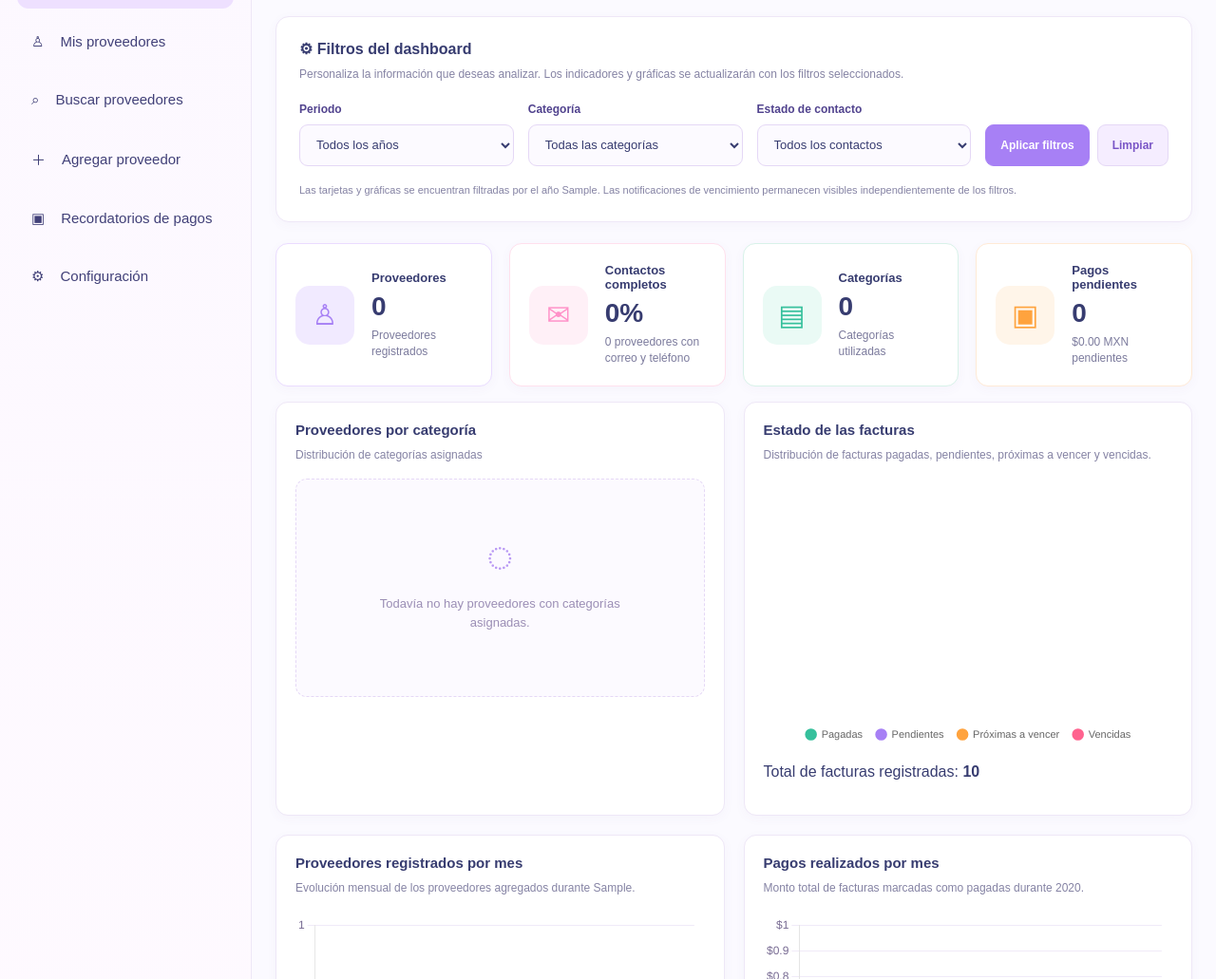
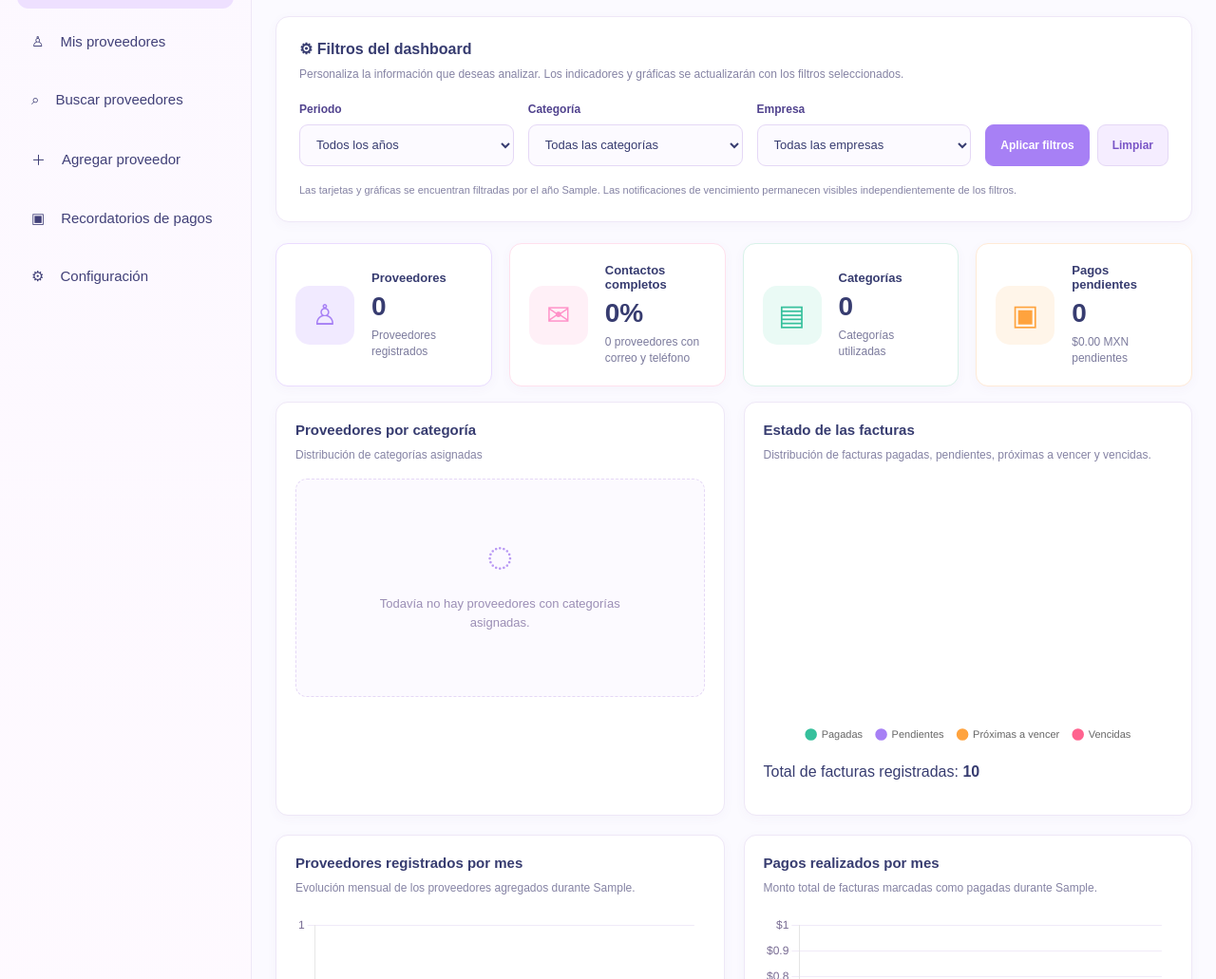
Before and after one commit to ValeriaJosselyn/Sistema-Proveedores-Flask, a Flask app: template templates/panel.html in a window 1280 px wide. Shown: the part 168-1199 px from the top of the page at 95% size. Run offline with Flask 3, Linux system fonts and the light colour scheme; the template is opened without the code that fills it: most values are stand-ins (such as "Sample title", 1, 10 or a date in 2020); some libraries are stand-ins or nearby versions.

Commit message:
Implementar filtro por empresa en dashboard

```diff
--- a/app.py
+++ b/app.py
@@ -170,8 +170,10 @@ def validar_login():
 
 
 
+
 # ==========================================
 # PANEL PRINCIPAL CON 3 SEGMENTADORES
+# PERIODO, CATEGORÍA Y EMPRESA
 # ==========================================
 
 @app.route("/panel")
@@ -182,18 +184,18 @@ def panel():
     hoy = date.today()
     limite_proximo = hoy + timedelta(days=7)
 
-    # --------------------------------------
-    # FILTROS RECIBIDOS DESDE EL DASHBOARD
-    # --------------------------------------
-
-    anio_solicitado = request.args.get("periodo", "todos").strip()
-    categoria_solicitada = request.args.get("categoria", "todas").strip()
-    contacto_solicitado = request.args.get("contacto", "todos").strip()
-
-    if contacto_solicitado not in (
-        "todos", "completo", "parcial", "sin"
-    ):
-        contacto_solicitado = "todos"
+    # FILTROS DEL DASHBOARD
+    anio_solicitado = request.args.get(
+        "periodo", "todos"
+    ).strip()
+
+    categoria_solicitada = request.args.get(
+        "categoria", "todas"
+    ).strip()
+
+    empresa_solicitada = request.args.get(
+        "empresa", "todas"
+    ).strip()
 
     try:
         with conectar_bd() as conexion:
@@ -201,9 +203,9 @@ def panel():
                 cursor_factory=RealDictCursor
             ) as cursor:
 
-                # --------------------------------------
-                # OPCIONES REALES PARA LOS SEGMENTADORES
-                # --------------------------------------
+                # ==================================
+                # CATEGORÍAS DISPONIBLES
+                # ==================================
 
                 cursor.execute("""
                     SELECT c.id, c.nombre
@@ -214,33 +216,91 @@ def panel():
                 categorias_disponibles = cursor.fetchall()
 
                 ids_categorias = {
-                    str(c["id"]) for c in categorias_disponibles
+                    str(c["id"])
+                    for c in categorias_disponibles
                 }
 
                 if categoria_solicitada not in ids_categorias:
                     categoria_solicitada = "todas"
+
+                # ==================================
+                # EMPRESAS DISPONIBLES
+                # ==================================
+
+                cursor.execute("""
+                    SELECT DISTINCT ON (
+                        LOWER(BTRIM(nombre_empresa))
+                    )
+                        BTRIM(nombre_empresa) AS nombre_empresa
+
+                    FROM public.proveedor
+
+                    WHERE id_usuario = %s
+                      AND NULLIF(
+                          BTRIM(nombre_empresa), ''
+                      ) IS NOT NULL
+
+                    ORDER BY
+                        LOWER(BTRIM(nombre_empresa)),
+                        BTRIM(nombre_empresa)
+                """, (id_admin,))
+
+                empresas_disponibles = sorted(
+                    [
+                        fila["nombre_empresa"]
+                        for fila in cursor.fetchall()
+                    ],
+                    key=str.casefold
+                )
+
+                # Validar que la empresa exista
+                empresas_validas = {
+                    empresa.casefold(): empresa
+                    for empresa in empresas_disponibles
+                }
+
+                if empresa_solicitada != "todas":
+                    empresa_solicitada = (
+                        empresas_validas.get(
+                            empresa_solicitada.casefold(),
+                            "todas"
+                        )
+                    )
+
+                # ==================================
+                # PERIODOS DISPONIBLES
+                # ==================================
 
                 cursor.execute("""
                     SELECT DISTINCT anio
                     FROM (
                         SELECT
-                            EXTRACT(YEAR FROM p.fecha_registro)::int
-                            AS anio
+                            EXTRACT(
+                                YEAR FROM p.fecha_registro
+                            )::int AS anio
+
                         FROM public.proveedor p
+
                         WHERE p.id_usuario = %s
                           AND p.fecha_registro IS NOT NULL
 
                         UNION
 
                         SELECT
-                            EXTRACT(YEAR FROM r.fecha_pago)::int
-                            AS anio
+                            EXTRACT(
+                                YEAR FROM r.fecha_pago
+                            )::int AS anio
+
                         FROM public.recordatorios_pago r
+
                         INNER JOIN public.proveedor p
                             ON p.id = r.id_proveedor
+
                         WHERE p.id_usuario = %s
                           AND r.fecha_pago IS NOT NULL
+
                     ) AS periodos
+
                     WHERE anio IS NOT NULL
                     ORDER BY anio DESC
                 """, (id_admin, id_admin))
@@ -251,45 +311,50 @@ def panel():
                 ]
 
                 if hoy.year not in anios_disponibles:
-                    anios_disponibles.insert(0, hoy.year)
+                    anios_disponibles.append(hoy.year)
 
                 anios_disponibles = sorted(
                     set(anios_disponibles),
                     reverse=True
                 )
 
-                if (
-                    anio_solicitado != "todos"
-                    and (
+                if anio_solicitado != "todos":
+                    if (
                         not anio_solicitado.isdigit()
                         or int(anio_solicitado)
                         not in anios_disponibles
-                    )
-                ):
-                    anio_solicitado = "todos"
-
-                # Si no hay un año seleccionado,
-                # las gráficas mensuales mostrarán el actual.
+                    ):
+                        anio_solicitado = "todos"
+
                 anio_graficas = (
                     int(anio_solicitado)
                     if anio_solicitado != "todos"
                     else hoy.year
                 )
 
-                # --------------------------------------
-                # CONSTRUIR FILTROS SEGUROS PARA SQL
-                # --------------------------------------
+                # ==================================
+                # CONSTRUIR FILTROS SQL
+                # ==================================
 
                 condiciones = ["p.id_usuario = %s"]
                 parametros = [id_admin]
 
+                # Filtro por periodo
                 if anio_solicitado != "todos":
+
                     condiciones.append("""
-                        EXTRACT(YEAR FROM p.fecha_registro)::int = %s
+                        EXTRACT(
+                            YEAR FROM p.fecha_registro
+                        )::int = %s
                     """)
-                    parametros.append(int(anio_solicitado))
-
+
+                    parametros.append(
+                        int(anio_solicitado)
+                    )
+
+                # Filtro por categoría
                 if categoria_solicitada != "todas":
+
                     condiciones.append("""
                         EXISTS (
                             SELECT 1
@@ -298,7 +363,30 @@ def panel():
                               AND pc_filtro.id_categoria = %s
                         )
                     """)
-                    parametros.append(int(categoria_solicitada))
+
+                    parametros.append(
+                        int(categoria_solicitada)
+                    )
+
+                # NUEVO FILTRO POR EMPRESA
+                if empresa_solicitada != "todas":
+
+                    condiciones.append("""
+                        LOWER(BTRIM(p.nombre_empresa))
+                        = LOWER(%s)
+                    """)
+
+                    parametros.append(
+                        empresa_solicitada
+                    )
+
+                filtro_sql = " AND ".join(condiciones)
+                parametros = tuple(parametros)
+
+                # ==================================
+                # CALIDAD DE DATOS DE CONTACTO
+                # SE CONSERVA EL KPI EXISTENTE
+                # ==================================
 
                 tiene_correo = """
                     NULLIF(BTRIM(p.correo), '') IS NOT NULL
@@ -308,27 +396,9 @@ def panel():
                     NULLIF(BTRIM(p.telefono), '') IS NOT NULL
                 """
 
-                if contacto_solicitado == "completo":
-                    condiciones.append(
-                        f"({tiene_correo} AND {tiene_telefono})"
-                    )
-
-                elif contacto_solicitado == "parcial":
-                    condiciones.append(
-                        f"(({tiene_correo}) <> ({tiene_telefono}))"
-                    )
-
-                elif contacto_solicitado == "sin":
-                    condiciones.append(
-                        f"(NOT ({tiene_correo}) AND NOT ({tiene_telefono}))"
-                    )
-
-                filtro_sql = " AND ".join(condiciones)
-                parametros = tuple(parametros)
-
-                # --------------------------------------
+                # ==================================
                 # INDICADORES DE PROVEEDORES
-                # --------------------------------------
+                # ==================================
 
                 cursor.execute(f"""
                     SELECT
@@ -363,9 +433,9 @@ def panel():
 
                 indicadores = dict(cursor.fetchone())
 
-                # --------------------------------------
+                # ==================================
                 # PROVEEDORES RECIENTES
-                # --------------------------------------
+                # ==================================
 
                 cursor.execute(f"""
                     SELECT
@@ -375,17 +445,20 @@ def panel():
                         p.descripcion,
                         p.correo,
                         p.telefono
+
                     FROM public.proveedor p
+
                     WHERE {filtro_sql}
+
                     ORDER BY p.id DESC
                     LIMIT 5
                 """, parametros)
 
                 proveedores_recientes = cursor.fetchall()
 
-                # --------------------------------------
+                # ==================================
                 # PROVEEDORES POR CATEGORÍA
-                # --------------------------------------
+                # ==================================
 
                 cursor.execute(f"""
                     WITH proveedores_filtrados AS (
@@ -393,41 +466,53 @@ def panel():
                         FROM public.proveedor p
                         WHERE {filtro_sql}
                     )
+
                     SELECT
                         c.nombre AS categoria,
                         COUNT(DISTINCT pf.id) AS total
+
                     FROM proveedores_filtrados pf
+
                     INNER JOIN public.proveedor_categoria pc
                         ON pc.id_proveedor = pf.id
+
                     INNER JOIN public.categorias c
                         ON c.id = pc.id_categoria
+
                     GROUP BY c.id, c.nombre
                     ORDER BY total DESC, c.nombre ASC
                 """, parametros)
 
                 resultados_categorias = cursor.fetchall()
 
-                # --------------------------------------
-                # PAGOS PENDIENTES DE LOS PROVEEDORES
-                # QUE CUMPLEN LOS FILTROS
-                # --------------------------------------
+                # ==================================
+                # INDICADORES DE PAGOS PENDIENTES
+                # ==================================
 
                 cursor.execute(f"""
                     SELECT
                         COUNT(*) AS total_pagos_pendientes,
-                        COALESCE(SUM(r.monto), 0) AS monto_pendiente
+
+                        COALESCE(
+                            SUM(r.monto), 0
+                        ) AS monto_pendiente
+
                     FROM public.recordatorios_pago r
+
                     INNER JOIN public.proveedor p
                         ON p.id = r.id_proveedor
+
                     WHERE {filtro_sql}
                       AND r.pagado = FALSE
                 """, parametros)
 
-                indicadores_pagos = dict(cursor.fetchone())
-
-                # --------------------------------------
+                indicadores_pagos = dict(
+                    cursor.fetchone()
+                )
+
+                # ==================================
                 # TABLA DE PAGOS PENDIENTES
-                # --------------------------------------
+                # ==================================
 
                 cursor.execute(f"""
                     SELECT
@@ -436,24 +521,28 @@ def panel():
                         r.monto,
                         r.fecha_vencimiento,
                         p.nombre_proveedor
+
                     FROM public.recordatorios_pago r
+
                     INNER JOIN public.proveedor p
                         ON p.id = r.id_proveedor
+
                     WHERE {filtro_sql}
                       AND r.pagado = FALSE
+
                     ORDER BY
                         r.fecha_vencimiento ASC,
                         r.id ASC
+
                     LIMIT 5
                 """, parametros)
 
                 pagos_proximos = cursor.fetchall()
 
-                # --------------------------------------
+                # ==================================
                 # CAMPANITA DE NOTIFICACIONES
-                # NO SE FILTRA: SE CONSERVAN TODAS
-                # LAS ALERTAS DEL ADMINISTRADOR
-                # --------------------------------------
+                # NO SE FILTRA POR EMPRESA
+                # ==================================
 
                 cursor.execute("""
                     SELECT
@@ -462,13 +551,17 @@ def panel():
                         r.monto,
                         r.fecha_vencimiento,
                         p.nombre_proveedor
+
                     FROM public.recordatorios_pago r
+
                     INNER JOIN public.proveedor p
                         ON p.id = r.id_proveedor
+
                     WHERE p.id_usuario = %s
                       AND r.pagado = FALSE
                       AND r.fecha_vencimiento
                           <= CURRENT_DATE + INTERVAL '7 days'
+
                     ORDER BY
                         r.fecha_vencimiento ASC,
                         r.id ASC
@@ -476,10 +569,9 @@ def panel():
 
                 notificaciones_pago = cursor.fetchall()
 
-
-                # --------------------------------------
+                # ==================================
                 # GRÁFICA: ESTADO DE LAS FACTURAS
-                # --------------------------------------
+                # ==================================
 
                 cursor.execute(f"""
                     SELECT
@@ -506,63 +598,77 @@ def panel():
                         ) AS vencidas
 
                     FROM public.recordatorios_pago r
+
                     INNER JOIN public.proveedor p
                         ON p.id = r.id_proveedor
+
                     WHERE {filtro_sql}
                 """, parametros)
 
-                estados_facturas = dict(cursor.fetchone())
-
-
-                # --------------------------------------
+                estados_facturas = dict(
+                    cursor.fetchone()
+                )
+
+                # ==================================
                 # GRÁFICA: PROVEEDORES POR MES
-                # --------------------------------------
+                # ==================================
 
                 cursor.execute(f"""
                     SELECT
                         EXTRACT(
                             MONTH FROM p.fecha_registro
                         )::int AS mes,
+
                         COUNT(*)::int AS total
+
                     FROM public.proveedor p
+
                     WHERE {filtro_sql}
                       AND EXTRACT(
                           YEAR FROM p.fecha_registro
                       )::int = %s
+
                     GROUP BY mes
                     ORDER BY mes
                 """, parametros + (anio_graficas,))
 
                 registros_mensuales = cursor.fetchall()
 
-                # --------------------------------------
+                # ==================================
                 # GRÁFICA: PAGOS REALIZADOS POR MES
-                # --------------------------------------
+                # ==================================
 
                 cursor.execute(f"""
                     SELECT
                         EXTRACT(
                             MONTH FROM r.fecha_pago
                         )::int AS mes,
-                        COALESCE(SUM(r.monto), 0) AS total
+
+                        COALESCE(
+                            SUM(r.monto), 0
+                        ) AS total
+
                     FROM public.recordatorios_pago r
+
                     INNER JOIN public.proveedor p
                         ON p.id = r.id_proveedor
+
                     WHERE {filtro_sql}
                       AND r.pagado = TRUE
                       AND r.fecha_pago IS NOT NULL
                       AND EXTRACT(
                           YEAR FROM r.fecha_pago
                       )::int = %s
+
                     GROUP BY mes
                     ORDER BY mes
                 """, parametros + (anio_graficas,))
 
                 pagos_mensuales = cursor.fetchall()
 
-        # --------------------------------------
+        # ==================================
         # PREPARAR DATOS PARA CHART.JS
-        # --------------------------------------
+        # ==================================
 
         nombres_categorias = [
             fila["categoria"]
@@ -576,7 +682,9 @@ def panel():
 
         total_categorias = len(nombres_categorias)
 
-        total = int(indicadores["total_proveedores"])
+        total = int(
+            indicadores["total_proveedores"]
+        )
 
         porcentaje_contacto = (
             round(
@@ -593,15 +701,21 @@ def panel():
 
         for fila in registros_mensuales:
             mes = int(fila["mes"])
-            proveedores_por_mes[mes - 1] = int(fila["total"])
+
+            proveedores_por_mes[mes - 1] = int(
+                fila["total"]
+            )
 
         for fila in pagos_mensuales:
             mes = int(fila["mes"])
-            pagos_por_mes[mes - 1] = float(fila["total"])
-
-        # --------------------------------------
-        # CLASIFICACIÓN DE FACTURAS
-        # --------------------------------------
+
+            pagos_por_mes[mes - 1] = float(
+                fila["total"]
+            )
+
+        # ==================================
+        # CLASIFICAR FACTURAS EN LA TABLA
+        # ==================================
 
         for pago in pagos_proximos:
 
@@ -614,9 +728,9 @@ def panel():
             else:
                 pago["estado"] = "Pendiente"
 
-        # --------------------------------------
+        # ==================================
         # ENVIAR DATOS AL DASHBOARD
-        # --------------------------------------
+        # ==================================
 
         return render_template(
             "panel.html",
@@ -642,13 +756,16 @@ def panel():
             hoy=hoy,
             limite_proximo=limite_proximo,
 
-            # Nuevas variables de los filtros
             periodo_seleccionado=anio_solicitado,
             categoria_seleccionada=categoria_solicitada,
-            contacto_seleccionado=contacto_solicitado,
+
+            empresa_seleccionada=empresa_solicitada,
+            empresas_disponibles=empresas_disponibles,
+
             anios_disponibles=anios_disponibles,
             categorias_disponibles=categorias_disponibles,
             anio_graficas=anio_graficas,
+
             estados_facturas=estados_facturas,
 
             **indicadores,
--- a/templates/panel.html
+++ b/templates/panel.html
@@ -346,51 +346,29 @@
             </select>
         </div>
 
-        <!-- CONTACTO -->
+<!-- EMPRESA -->
 <div class="filtro-grupo">
-            <label for="filtroContacto">Estado de contacto</label>
+    <label for="filtroEmpresa">Empresa</label>
 
-            <select
-                name="contacto"
-                id="filtroContacto"
-            >
-                <option
-                    value="todos"
-                    {% if contacto_seleccionado == 'todos' %}
+    <select name="empresa" id="filtroEmpresa">
+        <option value="todas"
+            {% if empresa_seleccionada == 'todas' %}
                 selected
-                    {% endif %}
-                >
-                    Todos los contactos
+            {% endif %}>
+            Todas las empresas
         </option>
 
-                <option
-                    value="completo"
-                    {% if contacto_seleccionado == 'completo' %}
+        {% for empresa in empresas_disponibles %}
+            <option value="{{ empresa }}"
+                {% if empresa_seleccionada == empresa %}
                     selected
-                    {% endif %}
-                >
-                    Contacto completo
+                {% endif %}>
+                {{ empresa }}
             </option>
-
-                <option
-                    value="parcial"
-                    {% if contacto_seleccionado == 'parcial' %}
-                    selected
-                    {% endif %}
-                >
-                    Contacto parcial
-                </option>
-
-                <option
-                    value="sin"
-                    {% if contacto_seleccionado == 'sin' %}
-                    selected
-                    {% endif %}
-                >
-                    Sin contacto
-                </option>
+        {% endfor %}
     </select>
 </div>
+
 
         <div class="filtros-botones">
             <button
@@ -631,7 +609,7 @@
 
                     <p class="subtitulo-grafica">
                         Monto total de facturas marcadas
-                        como pagadas durante {{ hoy.year }}.
+                        como pagadas durante {{ anio_graficas }}.
                     </p>
 
                     <div class="grafica-mensual">
```
Lines whose indentation alone changed are shown as unchanged.
